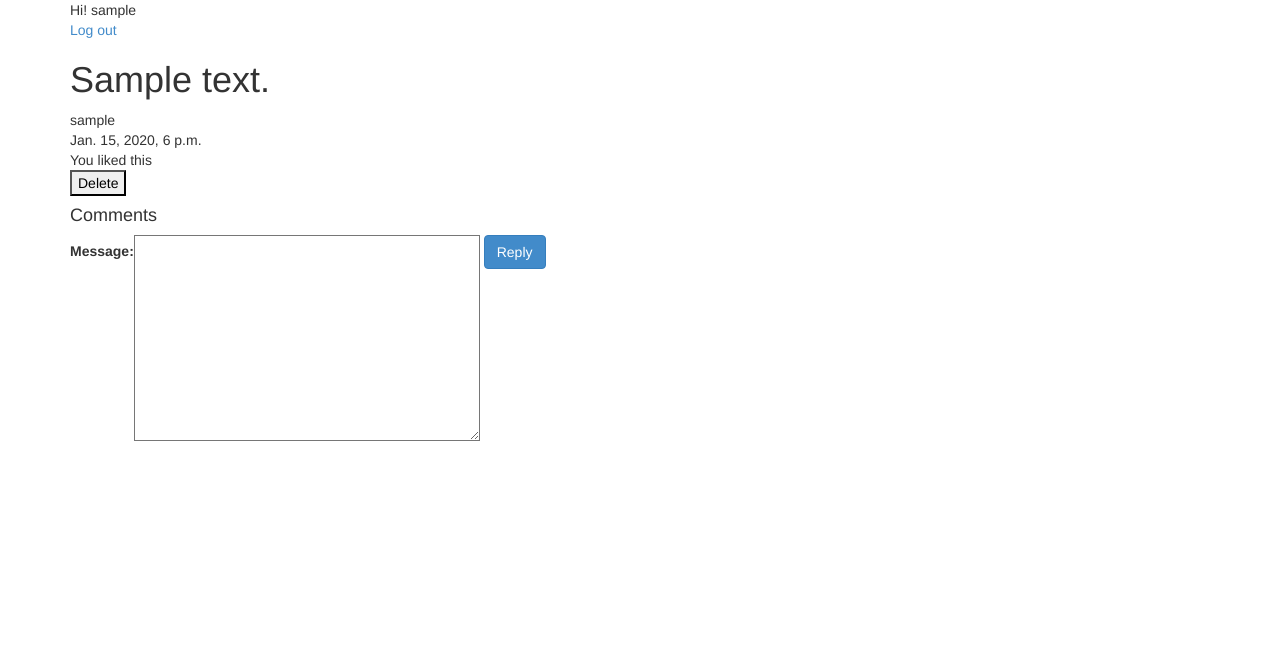
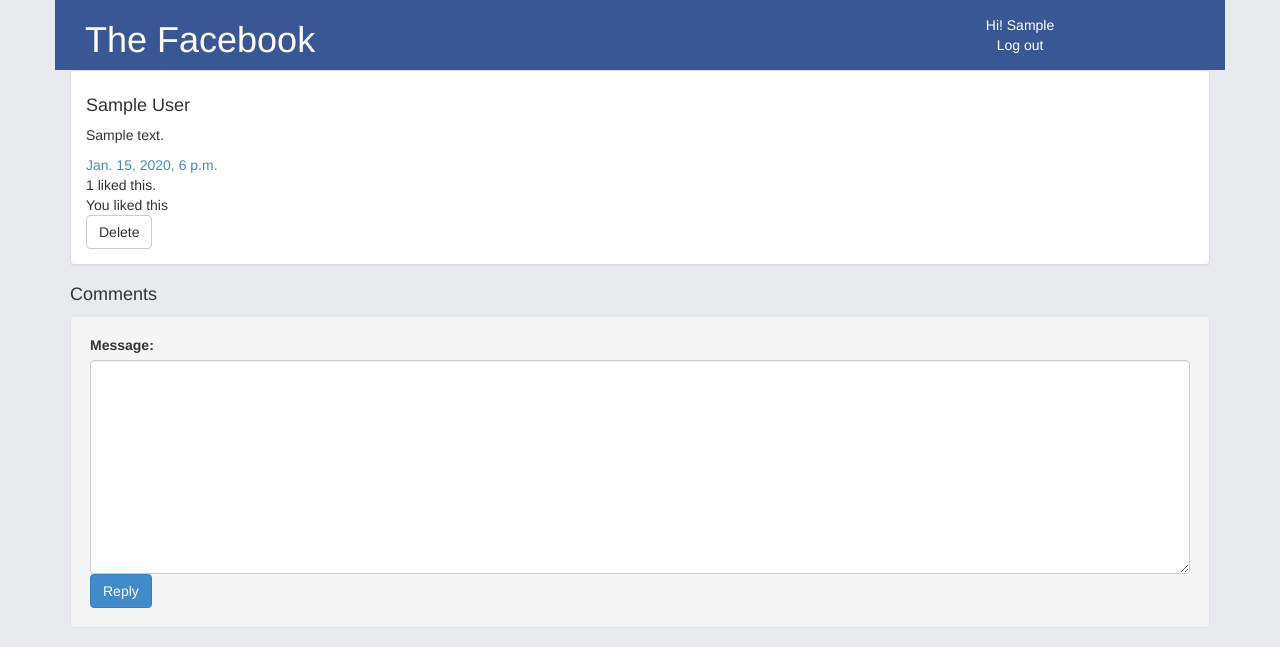
Before and after one commit to jonathantumulak/facebookwall, a Django app: page /wall/1/ in a window 1280 px wide. Shown: the top 647 px of the page. Run offline with Django 3.2, Linux system fonts and the light colour scheme; a user stored in the database is signed in; tables that the repository leaves empty hold one stand-in row (values such as "Sample post"); parts of the project's set-up code (start-up, migrations or seed data) failed here and were passed over; some libraries are stand-ins or nearby versions.

Commit message:
added styles

```diff
--- a/facebookwall/src/facebookwall/facebook_wall/settings.py
+++ b/facebookwall/src/facebookwall/facebook_wall/settings.py
@@ -90,3 +90,4 @@
 TEMPLATE_DIRS = [os.path.join(BASE_DIR, 'templates')]
 
 LOGIN_REDIRECT_URL = '/wall/'
+LOGIN_URL = '/login/'
--- a/facebookwall/src/facebookwall/facebook_wall/urls.py
+++ b/facebookwall/src/facebookwall/facebook_wall/urls.py
@@ -16,5 +16,4 @@
         {'template_name': 'logout.html'}),
     url(r'^register/$', 'facebook_wall.views.register'),
     url(r'^wall/', include('wall.urls', namespace="wall")),
-    # url(r'^notfacebook/', include('notfacebook.urls', namespace="notfacebook")),
 )
--- /dev/null
+++ b/facebookwall/src/facebookwall/static/base_index.css
@@ -0,0 +1,27 @@
+body {
+  background-color: #e9eaed;
+}
+
+#username {
+    padding-top: 15px;
+    text-align: center;
+}
+
+#username a:visited,
+#username a:link {
+    color: white;
+}
+
+#header {
+    background-color: #3a5795;
+    color: white;
+}
+
+#home a:visited,
+#home a:link {
+    color: white;
+}
+
+#home a:hover {
+    text-decoration: none;
+}
--- /dev/null
+++ b/facebookwall/src/facebookwall/templates/base_index.html
@@ -0,0 +1,35 @@
+
+{% load i18n %}
+{% load staticfiles %}
+
+<!DOCTYPE html PUBLIC "-//W3C//DTD XHTML 1.0 Strict//EN" "http://www.w3.org/TR/xhtml1/DTD/xhtml1-strict.dtd">
+<html xmlns="http://www.w3.org/1999/xhtml" lang="{{ LANGUAGE_CODE|default:"en-us" }}" xml:lang="{{ LANGUAGE_CODE|default:"en-us" }}" {% if LANGUAGE_BIDI %}dir="rtl"{% endif %}>
+<head>
+<title>{% block title %}{% endblock %}</title>
+<meta name="viewport" content="width=device-width, initial-scale=1.0">
+<meta charset="utf-8">
+{% block extrameta %}{% endblock %}
+
+<link rel="stylesheet" type="text/css" href="{{ STATIC_URL }}bootstrap/css/bootstrap.css" />
+{% block extrastyle %}{% endblock %}
+
+</head>
+<body class="{% block bodyclass %}{% endblock %}">
+    <link rel="stylesheet" type="text/css" href="{{ STATIC_URL }}/base_index.css" />
+
+    <div id="header" class="container">
+        <div id="home" class="col-md-8">
+            <a href="/"><h1>The Facebook</h1></a>
+        </div>
+
+        <div id="username" class="col-md-4">
+            <div>Hi! {{ user.first_name }} </div>
+             <a href='/logout'>Log out</a>
+        </div>
+    </div>
+  <div class="container">
+    {% block content %}
+    {% endblock %}
+<footer></footer>
+</div>
+</body>
--- a/facebookwall/src/facebookwall/wall/forms.py
+++ b/facebookwall/src/facebookwall/wall/forms.py
@@ -10,6 +10,12 @@
     class Meta:
         model = Status
         exclude = ['author', 'pub_date', 'in_reply_to']
+
+    def __init__(self, *args, **kwargs):
+        super(StatusForm, self).__init__(*args, **kwargs)
+        self.fields['message'].widget.attrs.update({
+                'class': 'form-control'
+            })
 
 
 class PostStatusForm(StatusForm):
--- a/facebookwall/src/facebookwall/wall/templates/wall/detail.html
+++ b/facebookwall/src/facebookwall/wall/templates/wall/detail.html
@@ -1,60 +1,61 @@
-{% extends 'base.html' %}
+{% extends 'base_index.html' %}
 
 {% load wall_filter %}
 
 {% block content %}
-<div>Hi! {{ user.username }}</div>
-<a href='/logout'>Log out</a>
 
-<h1>{{ status.message }}</h1>
-
-<div>{{ status.author }}</div>
-
-<div>{{ status.pub_date }}</div>
-
-<div>{{ update.liked.count }}</div>
+<div class="panel panel-default">
+    <div class="panel-body">
+        <h4>{{ status.author.first_name }}  {{ status.author.last_name }}</h4>
+        <p>{{ status.message }}</p>
+        <div class="container-fluid"><a href="{% url 'wall:detail' status.id %}">{{ status.pub_date }}</a></div>
+        {% if status.liked.count %}
+            <div class="container-fluid">{{ status.liked.count }} liked this.</div>
+        {% endif %}
         {% if status.liked|is_liked:user.id %}
-        <div>You liked this</div>
+            <div class="container-fluid">You liked this</div>
         {% else %}
             <form action="/wall/like_status/" class="" method="post">{% csrf_token %}
                 <input id="id_status_id" name="status_id" type="hidden" value="{{ status.id }}"/>
-            <button type="submit">Like</button>
+                <button type="submit" class="btn btn-default">Like</button>
             </form>
         {% endif %}
-
         {% if user == status.author %}
             <form action="/wall/delete_status/" class="" method="post">{% csrf_token %}
                 <input id="id_status_id" name="status_id" type="hidden" value="{{ status.id }}"/>
-            <button type="submit">Delete</button>
+                <button type="submit" class="btn btn-default">Delete</button>
             </form>
         {% endif %}
+    </div>
+</div>
 
 <h4>Comments</h4>
 
+<div class="well">
     {% for reply in status.replies.all %}
         <div class="panel panel-default">
-        <h5>{{ reply.message }}</h5>
-
-        <div>{{ reply.author }}</div>
-
-        <div>{{ reply.pub_date }}</div>
-
-        <div>{{ reply.liked.count }}</div>
+            <div class="panel-body">
+                <h4>{{ reply.author.first_name }}  {{ reply.author.last_name }}</h4>
+                <p>{{ reply.message }}</p>
+                <div class="container-fluid"><a href="{% url 'wall:detail' reply.id %}">{{ reply.pub_date }}</a></div>
+                {% if reply.liked.count %}
+                    <div class="container-fluid">{{ reply.liked.count }} liked this.</div>
+                {% endif %}
                 {% if reply.liked|is_liked:user.id %}
-                <div>You liked this</div>
+                    <div class="container-fluid">You liked this</div>
                 {% else %}
                     <form action="/wall/like_status/" class="" method="post">{% csrf_token %}
                         <input id="id_status_id" name="status_id" type="hidden" value="{{ reply.id }}"/>
-                    <button type="submit">Like</button>
+                        <button type="submit" class="btn btn-default">Like</button>
                     </form>
                 {% endif %}
-
                 {% if user == reply.author %}
                     <form action="/wall/delete_status/" class="" method="post">{% csrf_token %}
-            <input name="status_id" type="hidden" value="{{ reply.id }}"/>
-            <button type="submit">Delete</button>
+                        <input id="id_status_id" name="status_id" type="hidden" value="{{ reply.id }}"/>
+                        <button type="submit" class="btn btn-default">Delete</button>
                     </form>
                 {% endif %}
+            </div>
         </div>
     {% endfor %}
 
@@ -62,5 +63,6 @@
         {{ form }}
         <button class="btn btn-primary" type="submit">Reply</button>
     </form>
+</div>
 
 {% endblock %}
--- a/facebookwall/src/facebookwall/wall/views.py
+++ b/facebookwall/src/facebookwall/wall/views.py
@@ -7,8 +7,16 @@
 from django.contrib.auth.decorators import login_required
 from wall.forms import StatusForm, PostStatusForm, PostReplyForm
 from django.views.generic.edit import FormMixin
+from django.utils.decorators import method_decorator
 
 # Create your views here.
+
+
+def class_view_decorator(function_decorator):
+    def simple_decorator(View):
+        View.dispatch = method_decorator(function_decorator)(View.dispatch)
+        return View
+    return simple_decorator
 
 
 def delete_status(request):
@@ -31,20 +39,22 @@
     return HttpResponseRedirect(request.META.get('HTTP_REFERER'))
 
 
+@class_view_decorator(login_required)
 class IndexView(generic.ListView, FormMixin):
     model = Status
     template_name = 'wall/index.html'
     context_object_name = 'latest_wall_updates'
+    paginate_by = 5
 
-    def get(self, request, *args, **kwargs):
-        form_class = self.get_form_class()
-        self.form = self.get_form(form_class)
+    # def get(self, request, *args, **kwargs):
+    #     form_class = self.get_form_class()
+    #     self.form = self.get_form(form_class)
 
-        self.object_list = self.get_queryset()
+    #     self.object_list = self.get_queryset()
 
-        context = self.get_context_data(object_list=self.object_list,
-                                        form=self.form)
-        return self.render_to_response(context)
+    #     context = self.get_context_data(object_list=self.object_list,
+    #                                     form=self.form)
+    #     return self.render_to_response(context)
 
     def post(self, request, *args, **kwargs):
         self.form = PostStatusForm(self.request.user, self.request.POST)
@@ -61,6 +71,9 @@
     def get_context_data(self, **kwargs):
         context = super(IndexView, self).get_context_data(**kwargs)
         context['user'] = self.request.user.get_username()
+        form_class = self.get_form_class()
+        form = self.get_form(form_class)
+        context['form'] = form
         return context
 
 
@@ -69,6 +82,7 @@
     model = Status
 
 
+@class_view_decorator(login_required)
 class DetailView(generic.DetailView, FormMixin):
     model = Status
     template_name = 'wall/detail.html'
```
Also changed, not shown: facebookwall/src/facebookwall/wall/static/wall/index.css (+1 -20 lines), facebookwall/src/facebookwall/wall/templates/wall/index.html (+30 -21 lines). Lines whose indentation alone changed are shown as unchanged.
